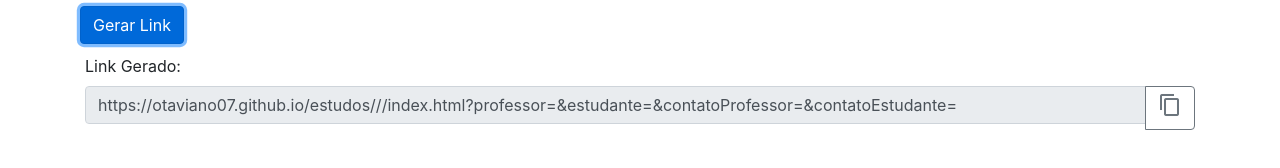
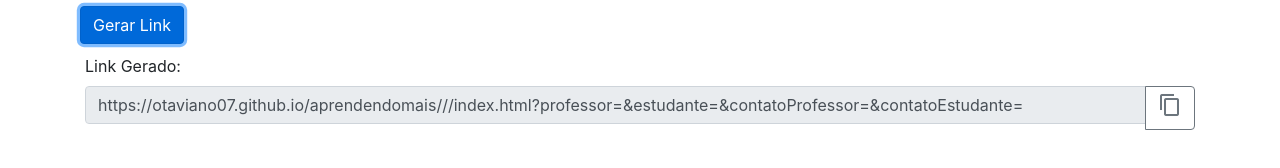
Before and after one commit to Otaviano07/Estudos, a plain HTML site: page index.html in a window 1280 px wide. Both pictures are taken after a click on the button "Gerar Link". Shown: the part 322-490 px from the top of the page. Drawn offline with nearby package versions, Linux system fonts and the light colour scheme.

Commit message:
Atualizado linkBase

```diff
--- a/index.html
+++ b/index.html
@@ -117,7 +117,7 @@
       var contatoProfessor = document.getElementById("contatoProfessor").value;
       var contatoEstudante = document.getElementById("contatoEstudante").value;
 
-      var linkBase = "https://otaviano07.github.io/estudos/";
+      var linkBase = "https://otaviano07.github.io/aprendendomais/";
 
       var linkGerado = linkBase + nomeEstudoBiblico +'/'+ numEstudoBiblico + '/index.html' +"?professor=" + nomeProfessor + "&estudante=" + nomeEstudante + "&contatoProfessor=" + contatoProfessor + "&contatoEstudante=" + contatoEstudante;
 
```
